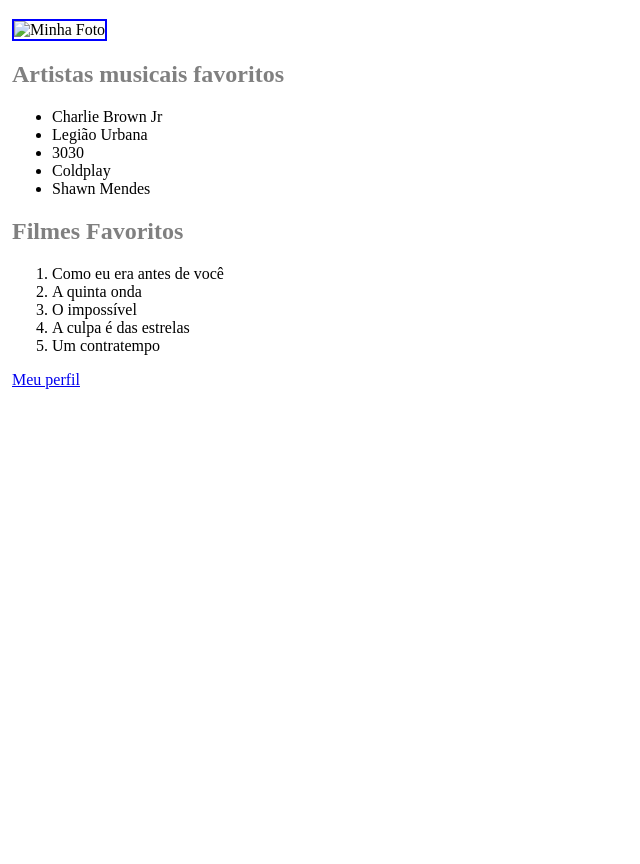
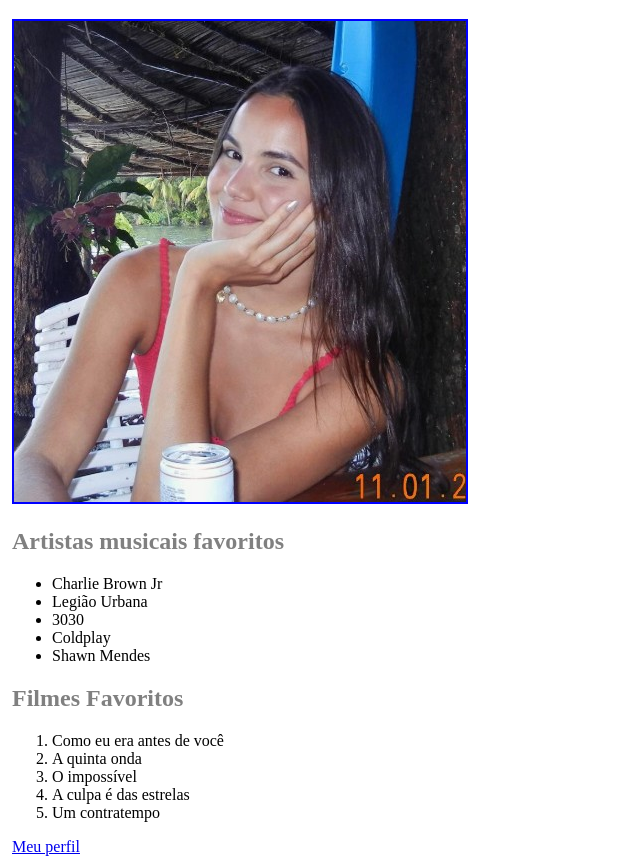
Before and after one commit to isabelirezende/Cria-ao-e-estilo-de-uma-pagina-web, a plain HTML site: page index.html in a window 1280 px wide. Shown: the part 61-925 px from the top of the page, without its empty margins (0-640 px from the left). Before the commit the page ends 800 px from the top, so only its background shows below. Drawn offline with Linux system fonts and the light colour scheme.

Commit message:
Update index.html

```diff
--- a/index.html
+++ b/index.html
@@ -12,7 +12,7 @@
     </div>
 
     <div>
-        <img src="photo.jpg" id="photo" alt="Minha Foto">
+        <img src="imagemBeli.jpg" id="photo" alt="Minha Foto">
     </div>
 
     <div>
```
